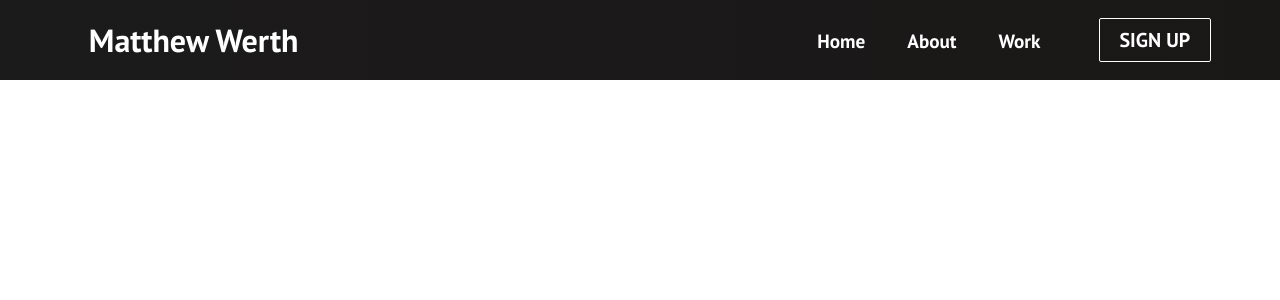
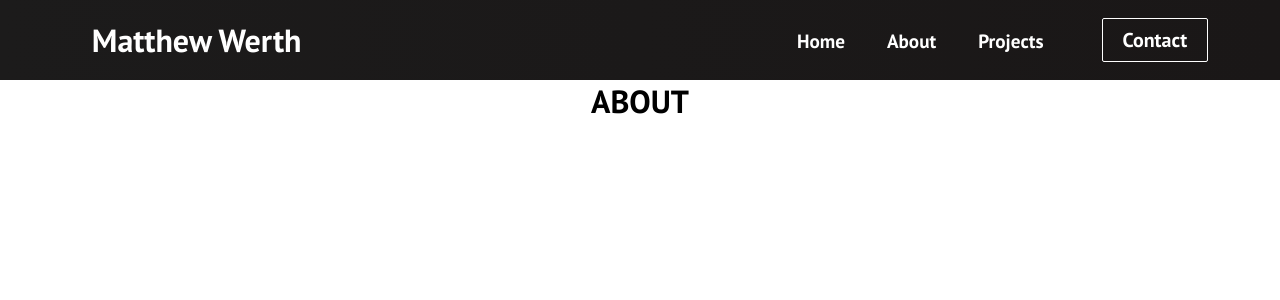
Before and after one commit to werth-code/Portfolio-React, a React (Create React App) app: page /about in a window 1280 px wide. Shown: the top 300 px of the page. Built offline with nearby package versions, Linux system fonts and the light colour scheme.

Commit message:
Added Routes For About Contact Projects Home

```diff
--- a/src/App.js
+++ b/src/App.js
@@ -1,47 +1,26 @@
+import React from 'react';
+import Navbar from './components/Navbar';
 import './App.css';
-import Navbar from './components/Navbar'
-import {BrowserRouter as Router, Switch, Route} from 'react-router-dom'
-import Home from './components/pages/Home'
+import Home from './components/pages/Home';
+import { BrowserRouter as Router, Switch, Route } from 'react-router-dom';
+import About from './components/pages/About';
+import Projects from './components/pages/Projects';
+import Contact from './components/pages/Contact';
 
 function App() {
   return (
     <>
       <Router>
-        <Navbar/>
-          <Switch>
-             <Route path='/' exact component={Home} />
-          </Switch>
+        <Navbar />
+        <Switch>
+          <Route path='/' exact component={Home} />
+          <Route path='/about' component={About} />
+          <Route path='/projects' component={Projects} />
+          <Route path='/contact' component={Contact} />
+        </Switch>
       </Router>
     </>
   );
 }
 
 export default App;
-
-
-// import React from 'react';
-// import Navbar from './components/Navbar';
-// import './App.css';
-// import Home from './components/pages/Home';
-// import { BrowserRouter as Router, Switch, Route } from 'react-router-dom';
-// import Services from './components/pages/Services';
-// import Products from './components/pages/Products';
-// import SignUp from './components/pages/SignUp';
-
-// function App() {
-//   return (
-//     <>
-//       <Router>
-//         <Navbar />
-//         <Switch>
-//           <Route path='/' exact component={Home} />
-//           <Route path='/services' component={Services} />
-//           <Route path='/products' component={Products} />
-//           <Route path='/sign-up' component={SignUp} />
-//         </Switch>
-//       </Router>
-//     </>
-//   );
-// }
-
-// export default App;
--- a/src/components/Button.js
+++ b/src/components/Button.js
@@ -16,7 +16,7 @@ export const Button = ({
     const checkButtonSize = SIZES.includes(buttonSize) ? buttonSize : SIZES[0]
 
     return (
-        <Link to='/sign-up' className='btn-mobile'>
+        <Link to='/contact' className='btn-mobile'>
             <button
              className={`btn ${checkButtonStyle} ${checkButtonSize}`}
              onClick={onClick}
--- a/src/components/Card.js
+++ b/src/components/Card.js
@@ -33,13 +33,13 @@ function Card() {
                                 src="https://images.unsplash.com/photo-1596742266690-6acc0f0a9ede?ixid=MXwxMjA3fDB8MHxwaG90by1wYWdlfHx8fGVufDB8fHw%3D&ixlib=rb-1.2.1&auto=format&fit=crop&w=3066&q=80"
                                 text="LinkedIn Profile"
                                 label="Profiles"
-                                path="https://www.linkedin.com/in/matthewwerth/"
+                                path="about"
                             />
                            <CardItem
                                 src="https://images.unsplash.com/photo-1555949963-ff9fe0c870eb?ixlib=rb-1.2.1&ixid=MXwxMjA3fDB8MHxwaG90by1wYWdlfHx8fGVufDB8fHw%3D&auto=format&fit=crop&w=1350&q=80"
                                 text="Github Profile"
                                 label="Profiles"
-                                path="https://github.com/werth-code"
+                                path="about"
                             />
                     </ul>
                 </div>
--- a/src/components/Navbar.js
+++ b/src/components/Navbar.js
@@ -42,7 +42,7 @@ function Navbar() {
             </li>
             <li className='nav-item'>
               <Link
-                to='/services'
+                to='/about'
                 className='nav-links'
                 onClick={closeMobileMenu}
               >
@@ -51,17 +51,17 @@ function Navbar() {
             </li>
             <li className='nav-item'>
               <Link
-                to='/products'
+                to='/projects'
                 className='nav-links'
                 onClick={closeMobileMenu}
               >
-                Work
+                Projects
               </Link>
             </li>
 
             <li>
               <Link
-                to='/sign-up'
+                to='/contact'
                 className='nav-links-mobile'
                 onClick={closeMobileMenu}
               >
@@ -69,7 +69,7 @@ function Navbar() {
               </Link>
             </li>
           </ul>
-          {button && <Button buttonStyle='btn--outline'>SIGN UP</Button>}
+          {button && <Button buttonStyle='btn--outline'>Contact</Button>}
         </div>
       </nav>
     </>
--- /dev/null
+++ b/src/components/pages/About.js
@@ -0,0 +1,10 @@
+import React from 'react'
+import '../../App.css'
+
+function About() {
+    return (
+        <h1 className='projects'>ABOUT</h1>
+    )
+}
+
+export default About
--- /dev/null
+++ b/src/components/pages/Contact.js
@@ -0,0 +1,10 @@
+import React from 'react'
+import '../../App.css'
+
+function Contact() {
+    return (
+        <h1 className='projects'>CONTACT</h1>
+    )
+}
+
+export default Contact
--- a/src/components/pages/Projects.js
+++ b/src/components/pages/Projects.js
@@ -0,0 +1,10 @@
+import React from 'react'
+import '../../App.css'
+
+function Projects() {
+    return (
+        <h1 className='projects'>PROJECTS</h1>
+    )
+}
+
+export default Projects
```
Also changed, not shown: src/components/pages/Projects.css (deleted).
